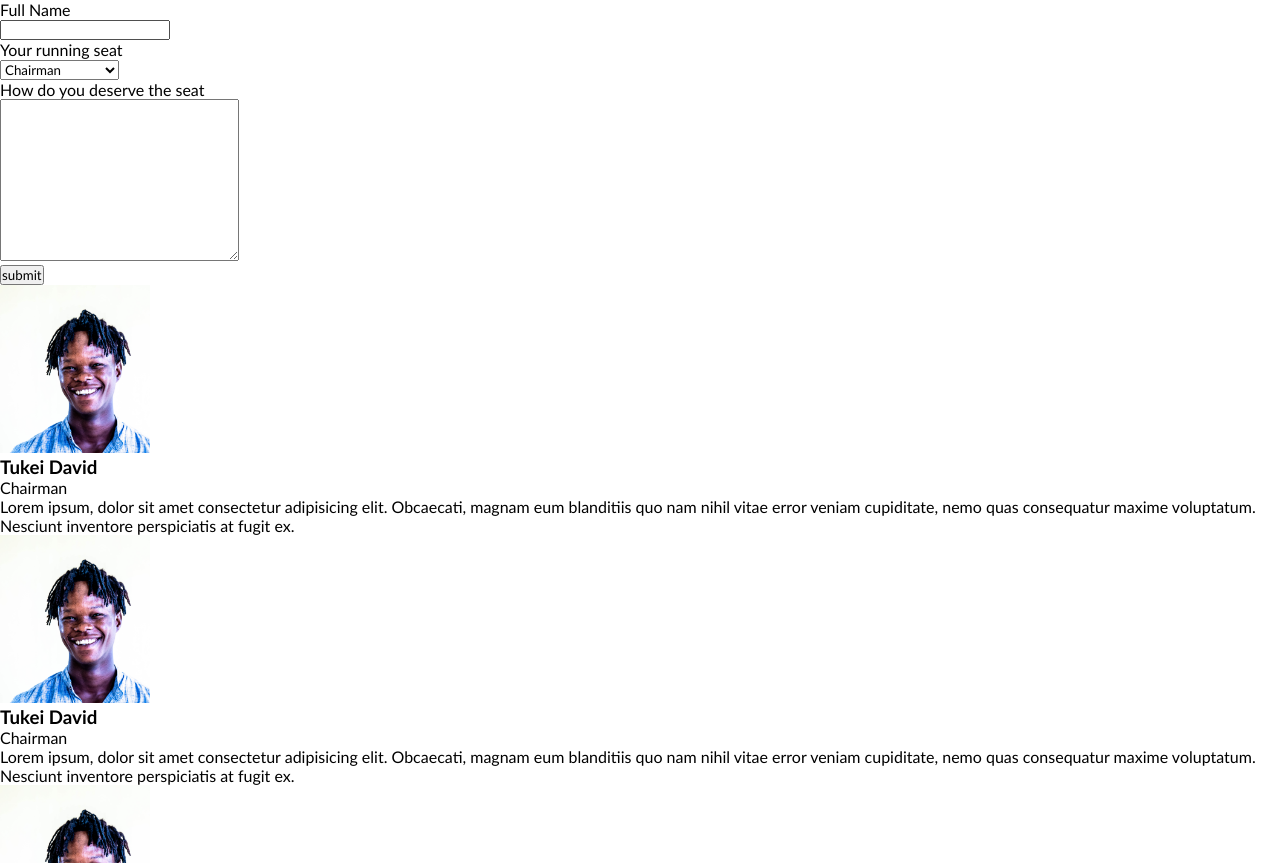
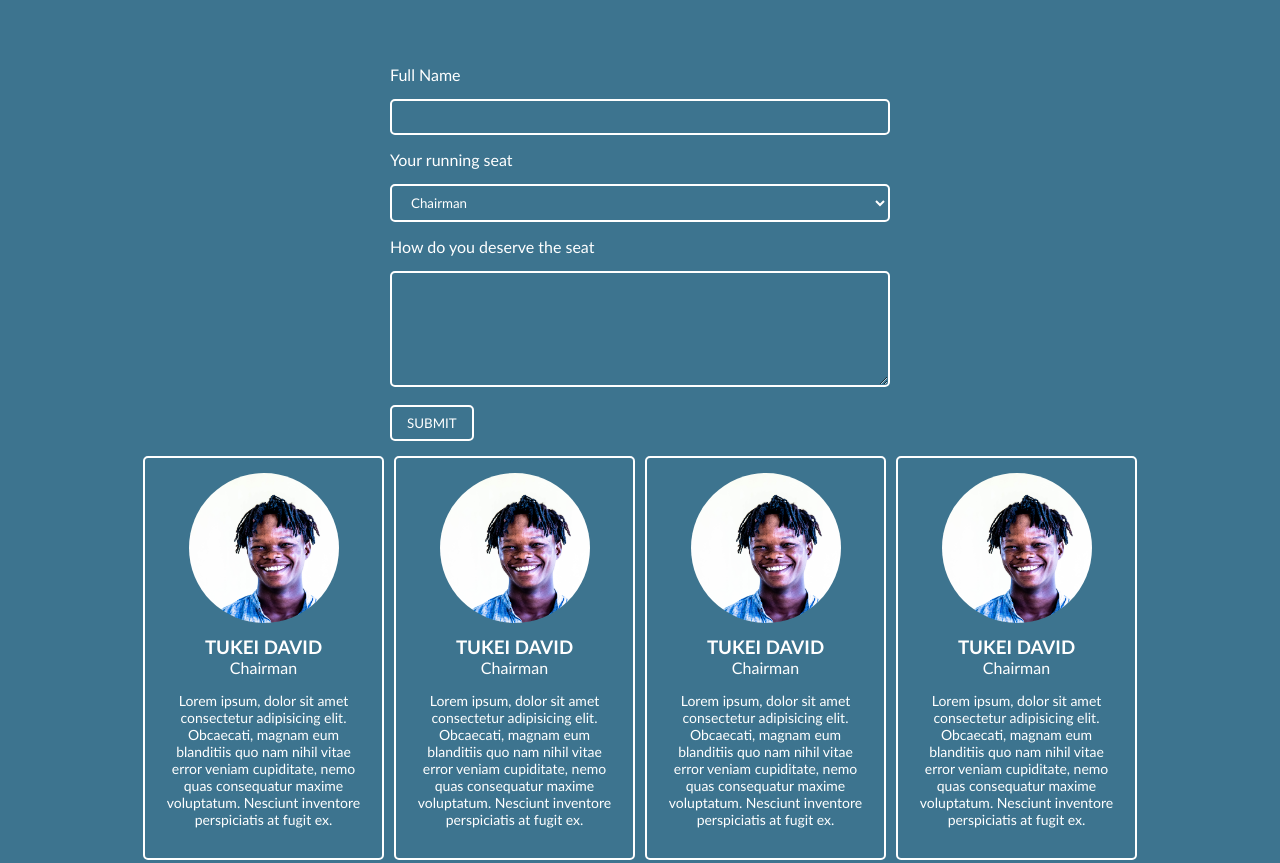
Before and after one commit to Tukei-david/voting-system, a plain HTML site: page index.html in a window 1280 px wide. Shown: the top 863 px of the page. Drawn offline with Linux system fonts and the light colour scheme.

Commit message:
styling the user interface

```diff
--- a/index.html
+++ b/index.html
@@ -27,7 +27,7 @@
                 </div>
                 <div>
                     <label for="speech">How do you deserve the seat</label><br>
-                    <textarea name="speech" id="speech" cols="30" rows="10"></textarea>
+                    <textarea name="speech" id="speech" rows="6"></textarea>
                 </div>
                 <div>
                     <button type="submit">submit</button>
--- a/style.css
+++ b/style.css
@@ -4,3 +4,108 @@
     padding: 0;
     font-family: 'Trebuchet MS', 'Lucida Sans Unicode', 'Lucida Grande', 'Lucida Sans', Arial, sans-serif;
 }
+
+:root {
+    --hue-neutral: 200;
+}
+
+body {
+    --hue: var(--hue-neutral);
+    background-color: hsl(var(--hue), 40%, 40%);
+    display: flex;
+    justify-content: center;
+}
+
+.hide {
+    display: none;
+}
+
+.container {
+    width: 1200px;
+    max-width: 80%;
+    padding: 50px 15px;
+}
+
+.election-seats, .users-section {
+    padding: 15px 0;
+    width: 500px;
+    margin: auto;
+}
+
+/* .election-seats form {
+    display: grid;
+    grid-template-columns: auto auto auto auto;
+    gap: 10px;
+} */
+
+form input,
+form textarea,
+form select {
+    width: 100%;
+    padding: 8px 15px;
+    border: 2px solid #fff;
+    background: transparent;
+    color: #fff;
+    border-radius: 5px;
+    outline: none;
+    margin: 15px 0;
+}
+
+form label {
+    color: #fff;
+}
+
+form select option {
+    color: rgb(51, 48, 48);
+}
+
+form button {
+    background: transparent;
+    border: 2px solid #fff;
+    padding: 8px 15px;
+    text-transform: uppercase;
+    color: #fff;
+    border-radius: 5px;
+}
+
+form button:hover {
+    background-color: rgb(51, 48, 48);
+    border-color: rgb(51, 48, 48);
+    transition: ease-in-out 0.5s;
+}
+
+.display-seats {
+    display: grid;
+    grid-template-columns: auto auto auto auto;
+    gap: 10px;
+}
+
+.elect-seat {
+    border: 2px solid #fff;
+    text-align: center;
+    padding: 15px;
+    border-radius: 5px;
+}
+
+.seat-pic {
+    border-radius: 50%;
+    height: 150px;
+    width: 150px;
+}
+
+.elect-name {
+    text-transform: uppercase;
+    color: #fff;
+    margin: 10px 0 0 0;
+}
+
+.vied-seat {
+    color: #fff;
+}
+
+.seat-des {
+    color: #fff;
+    font-size: 14px;
+    font-weight: 400;
+    margin: 15px 0;
+}
```
